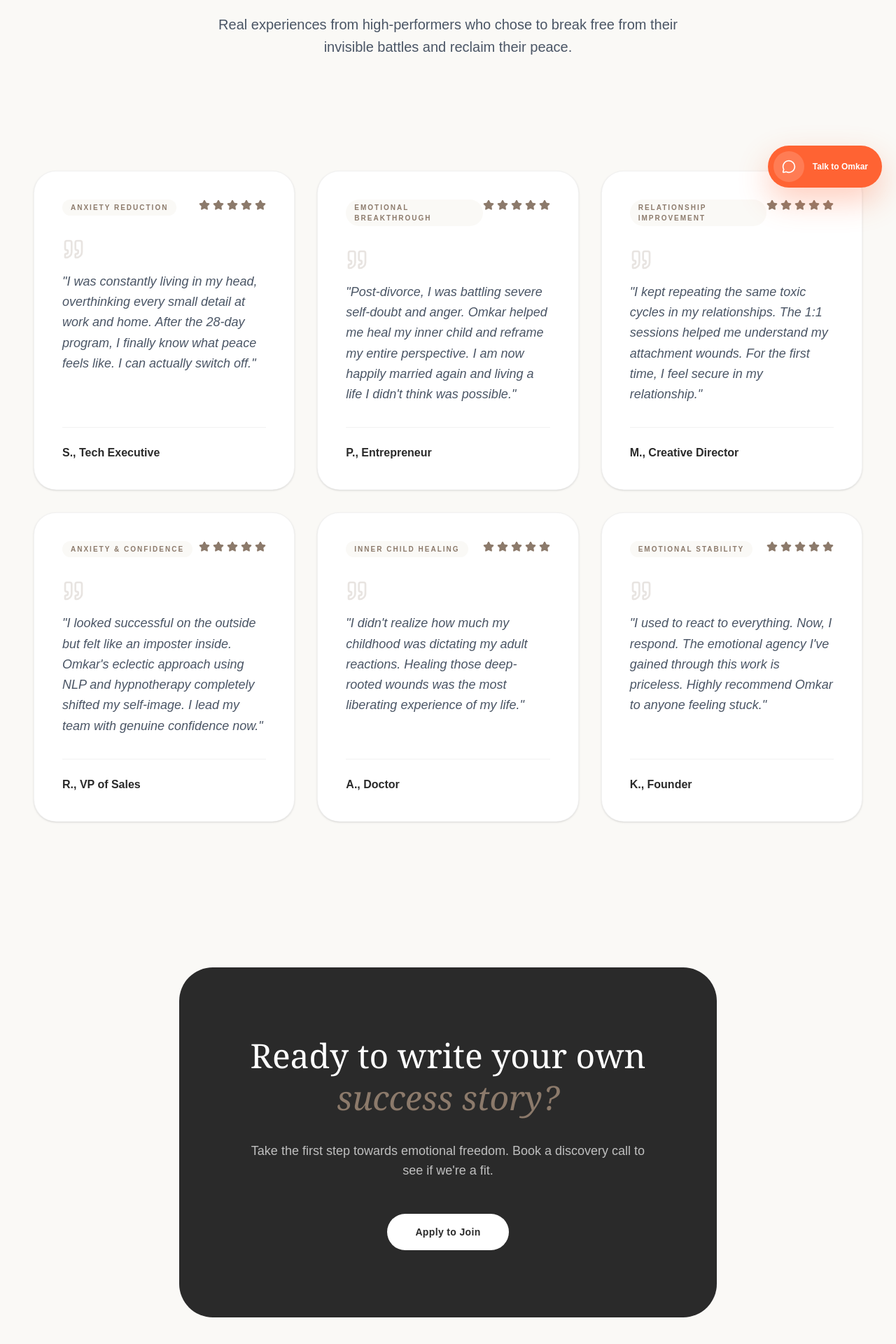
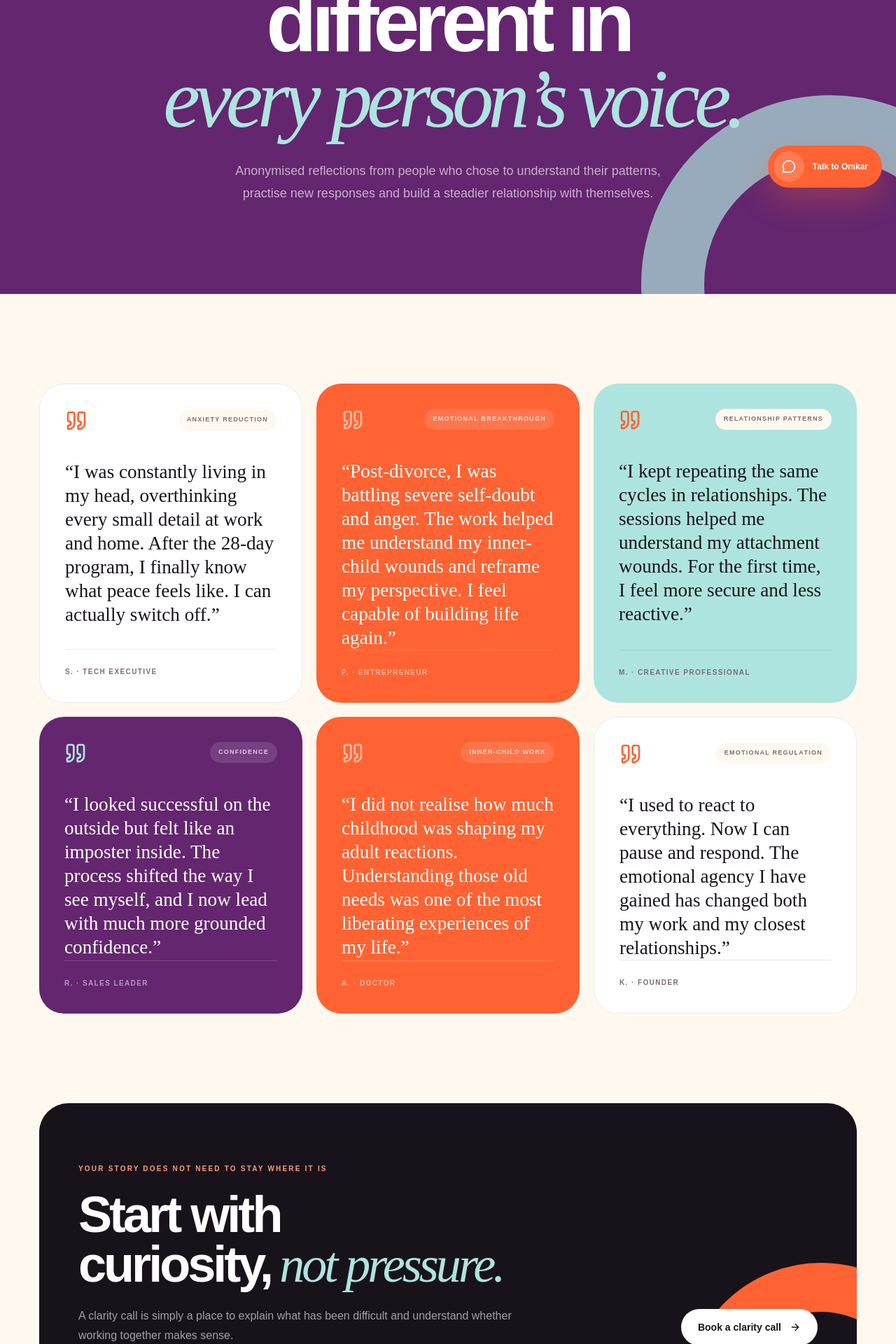
Before and after one commit to Naya-Growth/omkar-pawar, a React (Vite) app: page /stories in a window 1280 px wide. Shown: the part 420-2340 px from the top of the page at 70% size. Built offline with nearby package versions, Linux system fonts and the light colour scheme.

Commit message:
feat: redesign client stories as bold editorial proof

```diff
--- a/src/pages/SuccessStories.tsx
+++ b/src/pages/SuccessStories.tsx
@@ -1,143 +1,116 @@
 import { motion } from 'motion/react';
-import { Quote, Star } from 'lucide-react';
+import { ArrowRight, Quote } from 'lucide-react';
+import { Link } from 'react-router-dom';
 
-const fadeUp = {
-  hidden: { opacity: 0, y: 40 },
-  visible: { opacity: 1, y: 0, transition: { duration: 1.2, ease: [0.22, 1, 0.36, 1] } }
-};
-
-const staggerContainer = {
-  hidden: { opacity: 0 },
-  visible: {
-    opacity: 1,
-    transition: {
-      staggerChildren: 0.15
-    }
-  }
-};
+const stories = [
+  {
+    category: 'Anxiety reduction',
+    quote: 'I was constantly living in my head, overthinking every small detail at work and home. After the 28-day program, I finally know what peace feels like. I can actually switch off.',
+    author: 'S. · Tech executive',
+  },
+  {
+    category: 'Emotional breakthrough',
+    quote: 'Post-divorce, I was battling severe self-doubt and anger. The work helped me understand my inner-child wounds and reframe my perspective. I feel capable of building life again.',
+    author: 'P. · Entrepreneur',
+  },
+  {
+    category: 'Relationship patterns',
+    quote: 'I kept repeating the same cycles in relationships. The sessions helped me understand my attachment wounds. For the first time, I feel more secure and less reactive.',
+    author: 'M. · Creative professional',
+  },
+  {
+    category: 'Confidence',
+    quote: 'I looked successful on the outside but felt like an imposter inside. The process shifted the way I see myself, and I now lead with much more grounded confidence.',
+    author: 'R. · Sales leader',
+  },
+  {
+    category: 'Inner-child work',
+    quote: 'I did not realise how much childhood was shaping my adult reactions. Understanding those old needs was one of the most liberating experiences of my life.',
+    author: 'A. · Doctor',
+  },
+  {
+    category: 'Emotional regulation',
+    quote: 'I used to react to everything. Now I can pause and respond. The emotional agency I have gained has changed both my work and my closest relationships.',
+    author: 'K. · Founder',
+  },
+];
 
 export default function SuccessStories() {
-  const stories = [
-    {
-      category: "Anxiety Reduction",
-      quote: "I was constantly living in my head, overthinking every small detail at work and home. After the 28-day program, I finally know what peace feels like. I can actually switch off.",
-      author: "S., Tech Executive",
-      rating: 5
-    },
-    {
-      category: "Emotional Breakthrough",
-      quote: "Post-divorce, I was battling severe self-doubt and anger. Omkar helped me heal my inner child and reframe my entire perspective. I am now happily married again and living a life I didn't think was possible.",
-      author: "P., Entrepreneur",
-      rating: 5
-    },
-    {
-      category: "Relationship Improvement",
-      quote: "I kept repeating the same toxic cycles in my relationships. The 1:1 sessions helped me understand my attachment wounds. For the first time, I feel secure in my relationship.",
-      author: "M., Creative Director",
-      rating: 5
-    },
-    {
-      category: "Anxiety & Confidence",
-      quote: "I looked successful on the outside but felt like an imposter inside. Omkar's eclectic approach using NLP and hypnotherapy completely shifted my self-image. I lead my team with genuine confidence now.",
-      author: "R., VP of Sales",
-      rating: 5
-    },
-    {
-      category: "Inner Child Healing",
-      quote: "I didn't realize how much my childhood was dictating my adult reactions. Healing those deep-rooted wounds was the most liberating experience of my life.",
-      author: "A., Doctor",
-      rating: 5
-    },
-    {
-      category: "Emotional Stability",
-      quote: "I used to react to everything. Now, I respond. The emotional agency I've gained through this work is priceless. Highly recommend Omkar to anyone feeling stuck.",
-      author: "K., Founder",
-      rating: 5
-    }
-  ];
-
   return (
-    <div className="overflow-x-hidden bg-[#FAF9F6] text-[#2A2A2A]">
-      {/* Hero Section */}
-      <section className="relative pt-24 pb-20 px-6 md:px-12 max-w-[1400px] mx-auto text-center">
-        <motion.div
-          initial="hidden"
-          animate="visible"
-          variants={staggerContainer}
-          className="max-w-4xl mx-auto"
-        >
-          <motion.span variants={fadeUp} className="text-[10px] uppercase tracking-[0.3em] text-[#8C7A6B] font-bold mb-6 block">
-            Client Transformations
-          </motion.span>
-          <motion.h1 variants={fadeUp} className="font-serif text-4xl md:text-6xl lg:text-7xl leading-[1.1] mb-8">
-            Stories of <span className="italic text-[#8C7A6B]">Healing</span> <br />and Mastery
-          </motion.h1>
-          <motion.p variants={fadeUp} className="text-lg md:text-xl font-light leading-relaxed max-w-2xl mx-auto text-gray-600">
-            Real experiences from high-performers who chose to break free from their invisible battles and reclaim their peace.
-          </motion.p>
+    <div className="overflow-hidden bg-[#FFF8EF] text-[#18131B]">
+      <section className="relative overflow-hidden bg-[#64266F] px-5 py-20 text-white md:px-10 md:py-28 lg:px-14 lg:py-32">
+        <div className="absolute -left-60 -top-72 h-[590px] w-[590px] rounded-full border-[96px] border-[#FF6333]" />
+        <div className="absolute -bottom-64 -right-44 h-[540px] w-[540px] rounded-full border-[90px] border-[#AEE4DF] opacity-70" />
+        <motion.div initial={{ opacity: 0, y: 24 }} animate={{ opacity: 1, y: 0 }} transition={{ duration: 0.8 }} className="relative z-10 mx-auto max-w-5xl text-center">
+          <span className="text-[10px] font-bold uppercase tracking-[0.24em] text-[#FFAD93]">Client reflections</span>
+          <h1 className="mt-6 text-balance text-6xl font-bold leading-[0.92] tracking-[-0.065em] md:text-8xl lg:text-[7.4rem]">
+            Change sounds different in
+            <span className="display-serif ml-3 block font-medium italic text-[#AEE4DF]">every person’s voice.</span>
+          </h1>
+          <p className="mx-auto mt-8 max-w-2xl text-base leading-8 text-white/64 md:text-lg">
+            Anonymised reflections from people who chose to understand their patterns, practise new responses and build a steadier relationship with themselves.
+          </p>
         </motion.div>
       </section>
 
-      {/* Testimonials Grid */}
-      <section className="py-20 px-6 md:px-12 max-w-[1400px] mx-auto">
-        <motion.div
-          initial="hidden"
-          whileInView="visible"
-          viewport={{ once: true, margin: "-100px" }}
-          variants={staggerContainer}
-          className="grid grid-cols-1 md:grid-cols-2 lg:grid-cols-3 gap-8"
-        >
-          {stories.map((story, i) => (
-            <motion.div
-              key={i}
-              variants={fadeUp}
-              className="bg-white p-10 rounded-[2rem] shadow-sm border border-black/5 hover:shadow-xl transition-shadow duration-500 flex flex-col h-full"
+      <section className="px-5 py-24 md:px-10 md:py-32 lg:px-14">
+        <div className="mx-auto grid max-w-[1360px] gap-5 md:grid-cols-2 lg:grid-cols-3">
+          {stories.map((story, index) => (
+            <motion.blockquote
+              key={story.author}
+              initial={{ opacity: 0, y: 24 }}
+              whileInView={{ opacity: 1, y: 0 }}
+              viewport={{ once: true }}
+              transition={{ delay: index * 0.05 }}
+              className={`flex min-h-[410px] flex-col rounded-[2.2rem] p-7 md:p-9 ${
+                index === 1 || index === 4
+                  ? 'bg-[#FF6333] text-white'
+                  : index === 2
+                    ? 'bg-[#AEE4DF] text-[#18131B]'
+                    : index === 3
+                      ? 'bg-[#64266F] text-white'
+                      : 'border border-black/8 bg-white'
+              }`}
             >
-              <div className="flex justify-between items-start mb-8">
-                <span className="text-[10px] uppercase tracking-[0.2em] text-[#8C7A6B] font-bold bg-[#FAF9F6] px-3 py-1 rounded-full">
+              <div className="flex items-start justify-between gap-4">
+                <Quote className={`h-8 w-8 ${index === 3 ? 'text-[#AEE4DF]' : index === 1 || index === 4 ? 'text-white/55' : 'text-[#FF6333]'}`} />
+                <span className={`rounded-full px-3 py-2 text-[9px] font-bold uppercase tracking-[0.14em] ${
+                  index === 1 || index === 3 || index === 4 ? 'bg-white/12 text-white/72' : 'bg-[#FFF8EF] text-[#7A6D72]'
+                }`}>
                   {story.category}
                 </span>
-                <div className="flex gap-1">
-                  {[...Array(story.rating)].map((_, j) => (
-                    <Star key={j} className="w-4 h-4 fill-[#8C7A6B] text-[#8C7A6B]" />
-                  ))}
-                </div>
               </div>
-              <div className="mb-8 flex-grow">
-                <Quote className="w-8 h-8 text-[#8C7A6B]/20 mb-4" />
-                <p className="text-gray-600 font-light leading-relaxed text-lg italic">
-                  "{story.quote}"
-                </p>
-              </div>
-              <div className="pt-6 border-t border-black/5">
-                <p className="font-bold text-[#2A2A2A]">{story.author}</p>
-              </div>
-            </motion.div>
+              <p className="display-serif mt-10 text-2xl font-medium leading-[1.25] md:text-[1.7rem]">“{story.quote}”</p>
+              <footer className={`mt-auto border-t pt-6 text-[10px] font-bold uppercase tracking-[0.14em] ${
+                index === 1 || index === 3 || index === 4 ? 'border-white/16 text-white/52' : 'border-black/8 text-[#7B6E73]'
+              }`}>
+                {story.author}
+              </footer>
+            </motion.blockquote>
           ))}
-        </motion.div>
+        </div>
       </section>
 
-      {/* CTA Section */}
-      <section className="py-32 px-6 text-center">
-        <motion.div
-          initial="hidden"
-          whileInView="visible"
-          viewport={{ once: true, margin: "-100px" }}
-          variants={staggerContainer}
-          className="max-w-3xl mx-auto bg-[#2A2A2A] text-white p-16 md:p-24 rounded-[3rem]"
-        >
-          <motion.h2 variants={fadeUp} className="font-serif text-4xl md:text-5xl mb-8 leading-tight">
-            Ready to write your own <span className="italic text-[#8C7A6B]">success story?</span>
-          </motion.h2>
-          <motion.p variants={fadeUp} className="text-white/70 mb-12 text-lg font-light max-w-xl mx-auto">
-            Take the first step towards emotional freedom. Book a discovery call to see if we're a fit.
-          </motion.p>
-          <motion.div variants={fadeUp}>
-            <a href="/contact" className="bg-white text-[#2A2A2A] px-10 py-4 rounded-full font-bold text-sm tracking-wide hover:bg-[#8C7A6B] hover:text-white transition-colors inline-block">
-              Apply to Join
-            </a>
-          </motion.div>
-        </motion.div>
+      <section className="px-5 pb-24 md:px-10 md:pb-32 lg:px-14">
+        <div className="relative mx-auto overflow-hidden rounded-[2.6rem] bg-[#18131B] px-8 py-16 text-white md:px-14 md:py-20 lg:max-w-[1260px]">
+          <div className="absolute -bottom-48 -right-36 h-[390px] w-[390px] rounded-full border-[70px] border-[#FF6333]" />
+          <div className="relative z-10 grid gap-10 lg:grid-cols-[1fr_auto] lg:items-end">
+            <div className="max-w-4xl">
+              <span className="text-[10px] font-bold uppercase tracking-[0.22em] text-[#FF9A7A]">Your story does not need to stay where it is</span>
+              <h2 className="mt-5 text-balance text-5xl font-bold leading-[0.98] tracking-[-0.055em] md:text-7xl">
+                Start with curiosity,
+                <span className="display-serif ml-3 font-medium italic text-[#AEE4DF]">not pressure.</span>
+              </h2>
+              <p className="mt-6 max-w-2xl text-sm leading-7 text-white/60 md:text-base">
+                A clarity call is simply a place to explain what has been difficult and understand whether working together makes sense.
+              </p>
+            </div>
+            <Link to="/contact" className="group inline-flex w-fit items-center gap-3 rounded-full bg-white px-6 py-4 text-sm font-bold text-[#18131B]">
+              Book a clarity call
+              <ArrowRight className="h-4 w-4 transition-transform group-hover:translate-x-1" />
+            </Link>
+          </div>
+        </div>
       </section>
     </div>
   );
```
